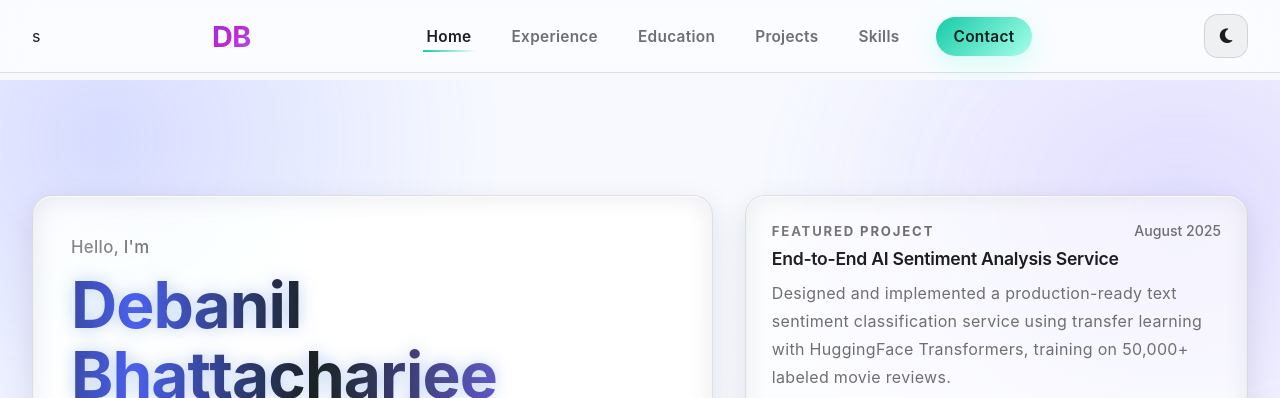
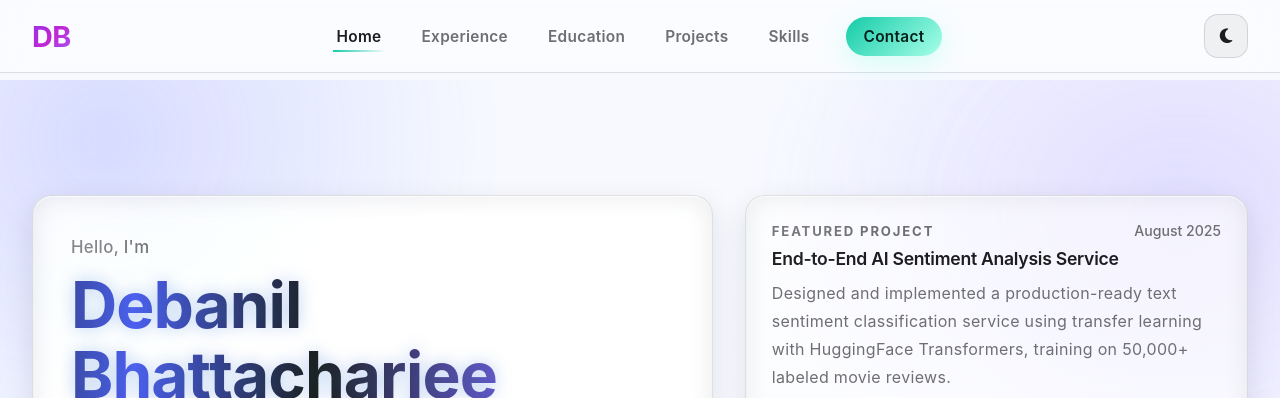
Before and after one commit to debanilvb/debanilvb.github.io, a plain HTML site: page index.html in a window 1280 px wide. Shown: the top 398 px of the page. Drawn offline with Linux system fonts and the light colour scheme; animation ran at ten frames a second.

Commit message:
Update index.html

```diff
--- a/index.html
+++ b/index.html
@@ -11,7 +11,7 @@
 <body>
   <!-- Nav -->
   <nav class="navbar" id="navbar">
-    <div class="nav-container">s
+    <div class="nav-container">
       <a href="#home" class="nav-logo">DB</a>
       <ul class="nav-menu" id="navMenu">
         <li class="nav-item"><a href="#home" class="nav-link">Home</a></li>
```
